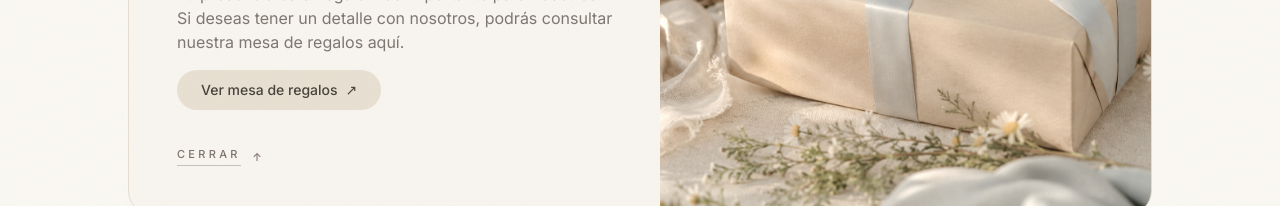
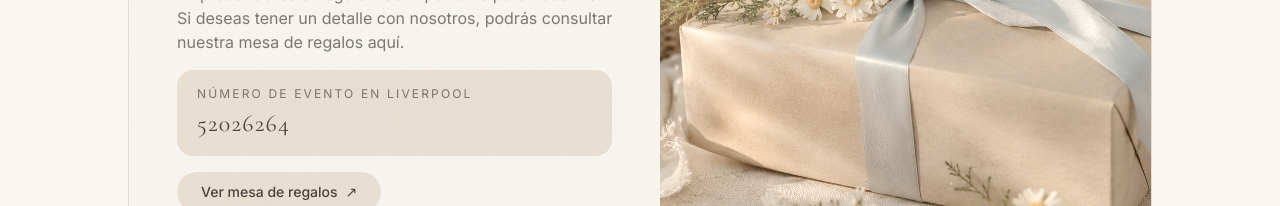
Before and after one commit to DavidFarfanC/KamilaYDavid, a React (Vite) app: page / in a window 1280 px wide. Both pictures are taken after a click on the button 905 px from the left and 9691 px from the top of the page. Shown: the part 9734-9940 px from the top of the page. Built offline with nearby package versions, Linux system fonts and the light colour scheme; no server answers.

Commit message:
sprint 3.0

```diff
--- a/src/components/DetailsCardsSection.jsx
+++ b/src/components/DetailsCardsSection.jsx
@@ -1,7 +1,7 @@
 import { useId, useState } from 'react'
 import { motion, AnimatePresence, MotionConfig } from 'framer-motion'
 import { useLang } from '../i18n/LanguageContext'
-import { GOOGLE_MAPS_URL, REGISTRY_URL, LODGING_OPTIONS } from '../config'
+import { GOOGLE_MAPS_URL, REGISTRY_URL, REGISTRY_EVENT_NUMBER, LODGING_OPTIONS } from '../config'
 import Photo from './Photo'
 import Reveal from './Reveal'
 import SponsorsCard from './SponsorsCard'
@@ -277,6 +277,18 @@ export default function DetailsCardsSection() {
                 <Item>
                   <p>{c.registry.text}</p>
                 </Item>
+                {REGISTRY_EVENT_NUMBER && (
+                  <Item>
+                    <div className="flex flex-col items-start gap-1.5 rounded-2xl bg-paper px-5 py-4">
+                      <span className="text-xs uppercase tracking-[0.18em] text-stone">
+                        {c.registry.eventNumberLabel}
+                      </span>
+                      <span className="font-serif text-2xl tracking-wider text-ink">
+                        {REGISTRY_EVENT_NUMBER}
+                      </span>
+                    </div>
+                  </Item>
+                )}
                 <Item>
                   <a href={REGISTRY_URL} target="_blank" rel="noopener noreferrer" className={paperBtn}>
                     {t.details.seeRegistry}
--- a/src/components/MusicControl.jsx
+++ b/src/components/MusicControl.jsx
@@ -118,17 +118,28 @@ export default function MusicControl() {
     }
   }, [useYouTube])
 
-  // Arranque en el primer gesto del usuario (toque, scroll o tecla) por si el
-  // navegador bloquea el autoplay con sonido. Se ejecuta una sola vez.
+  // Arranque automático en el primer gesto del usuario. En móvil (sobre todo
+  // iOS) el navegador exige un gesto que "califique como activación" para
+  // reproducir con sonido: por eso usamos pointerup/touchend/click (no scroll
+  // ni touchstart, que iOS no acepta para audio). Además NO usamos { once }:
+  // seguimos escuchando y reintentando en cada gesto hasta que la música suene
+  // de verdad, por si el reproductor de YouTube aún no estaba listo en el
+  // primer toque (el playVideo() debe ocurrir dentro del propio gesto).
+  const playingRef = useRef(false)
   useEffect(() => {
-    const events = ['pointerdown', 'touchstart', 'keydown', 'scroll']
-    const onFirst = () => {
-      cleanup()
-      startPlayback()
+    playingRef.current = playing
+  }, [playing])
+
+  useEffect(() => {
+    const events = ['pointerup', 'touchend', 'click', 'keydown', 'scroll']
+    const onGesture = () => {
+      // Reintenta mientras el usuario no haya pausado a mano y aún no suene.
+      if (!pausedByUserRef.current) startPlayback()
+      if (playingRef.current) cleanup()
     }
-    const cleanup = () => events.forEach((ev) => window.removeEventListener(ev, onFirst))
-    events.forEach((ev) => window.addEventListener(ev, onFirst, { once: true, passive: true }))
-    // Intento inmediato (funciona en algunos navegadores de escritorio)
+    const cleanup = () => events.forEach((ev) => window.removeEventListener(ev, onGesture))
+    events.forEach((ev) => window.addEventListener(ev, onGesture, { passive: true }))
+    // Intento inmediato (funciona en navegadores de escritorio que permiten autoplay)
     startPlayback()
     return cleanup
     // eslint-disable-next-line react-hooks/exhaustive-deps
--- a/src/config.js
+++ b/src/config.js
@@ -8,14 +8,17 @@ export const WEDDING_DATE = new Date('2026-12-12T13:00:00-06:00')
 
 // Número de WhatsApp para confirmaciones (formato internacional, sin "+", sin espacios)
 // Ejemplo México: 52 + 10 dígitos → '5215512345678' o '525512345678'
-export const WHATSAPP_NUMBER = '5215500000000'
+export const WHATSAPP_NUMBER = '525524828381'
 
 // Endpoint del backend para RSVP y padrinos. Si lo dejas vacío (''),
 // el formulario RSVP usa WhatsApp como flujo principal.
 export const RSVP_ENDPOINT = '/api/rsvp'
 
 // Mesa de regalos
-export const REGISTRY_URL = 'https://example.com/mesa-de-regalos'
+export const REGISTRY_URL =
+  'https://mesaderegalos.liverpool.com.mx/gestiondeeventos/listaderegalos/52026264'
+// Número de evento en Liverpool para encontrar nuestra mesa de regalos
+export const REGISTRY_EVENT_NUMBER = '52026264'
 
 // ---------------------------------------------------------------
 // Música de fondo
--- a/src/i18n/translations.js
+++ b/src/i18n/translations.js
@@ -187,6 +187,7 @@ export const translations = {
           summary: 'Tu presencia es el mejor regalo',
           preview: 'Si deseas tener un detalle con nosotros, podrás consultar nuestra mesa de regalos.',
           text: 'Tu presencia es el regalo más importante para nosotros. Si deseas tener un detalle con nosotros, podrás consultar nuestra mesa de regalos aquí.',
+          eventNumberLabel: 'Número de evento en Liverpool',
         },
         lodging: {
           title: 'Dónde hospedarse',
@@ -509,6 +510,7 @@ export const translations = {
           summary: 'Your presence is the greatest gift',
           preview: 'If you would like to bless us with something more, you can find our gift registry here.',
           text: 'Your presence is the most meaningful gift to us. If you would like to bless us with something more, you can find our registry here.',
+          eventNumberLabel: 'Liverpool event number',
         },
         lodging: {
           title: 'Where to stay',
@@ -831,6 +833,7 @@ export const translations = {
           summary: 'Eure Anwesenheit ist das schönste Geschenk',
           preview: 'Wenn ihr uns eine Freude machen möchtet, findet ihr hier unseren Geschenktisch.',
           text: 'Eure Anwesenheit ist für uns das wichtigste Geschenk. Wenn ihr uns darüber hinaus eine Freude machen möchtet, findet ihr hier unseren Geschenktisch.',
+          eventNumberLabel: 'Liverpool-Veranstaltungsnummer',
         },
         lodging: {
           title: 'Unterkunft',
```
